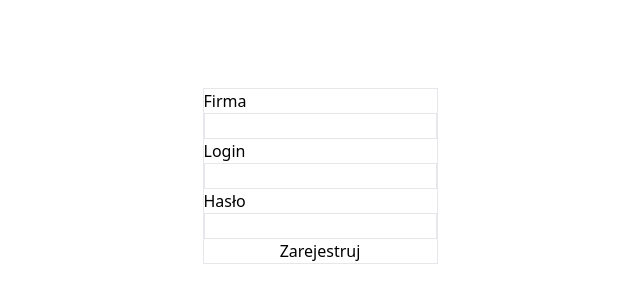
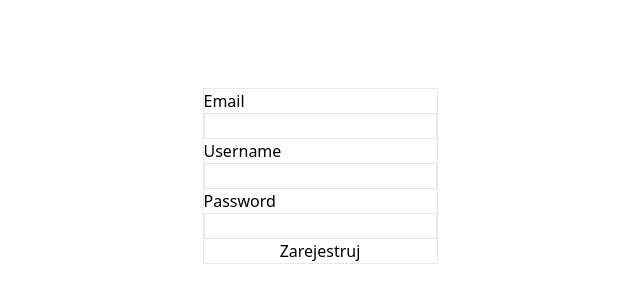
Before and after one commit to RSK-Software-Solutions/SchoolCanteenCLIENT, a React (Create React App) app: page /register in a window 1280 px wide. Shown: the part 224-524 px from the top of the page, without its empty margins (320-960 px from the left). Built offline with nearby package versions, Linux system fonts and the light colour scheme.

Commit message:
register repair and connected to backend

```diff
--- a/package.json
+++ b/package.json
@@ -15,8 +15,7 @@
     "react-dotenv": "^0.1.3",
     "react-router-dom": "^6.20.0",
     "react-scripts": "5.0.1",
-    "web-vitals": "^2.1.4",
-    "webpack-dev-server": "^4.15.1"
+    "web-vitals": "^2.1.4"
   },
   "scripts": {
     "start": "react-scripts start",
@@ -44,6 +43,7 @@
   },
   "devDependencies": {
     "axios": "^1.6.2",
-    "tailwindcss": "^3.3.5"
+    "tailwindcss": "^3.3.5",
+    "webpack-dev-server": "^4.15.1"
   }
 }
--- a/src/Components/Auth/HandleRegisterLogic.js
+++ b/src/Components/Auth/HandleRegisterLogic.js
@@ -1,27 +1,30 @@
 import axios from "axios";
 
-// const isExistingCompany = async (formData) => {
-//     const URL = process.env.REACT_APP_URL;
-//     try {
-//       const {companies} = await axios.get(URL + "/GetAll");
-//       return  companies.filter((Firm) => Firm.Name === formData.Name).length > 0;
-//     } catch (err) {
-//       console.error(err);
-//     }
-//   };
+const isExistingCompany = async (formData) => {
+  const ApiUrl = process.env.REACT_APP_URL;
+  console.log(ApiUrl + "jlasndfjaskfjasdf");
+  try {
+    const { companies } = await axios.get(ApiUrl+"api/Company/GetAll");
+    return companies.filter((Firm) => Firm.Name === formData.Name).length > 0;
+  } catch (err) {
+    console.error(err);
+  }
+};
 export const HandleRegisterCompany = async (formData) => {
-    // const URL = process.env.REACT_APP_URL;
+  const ApiUrl = process.env.REACT_APP_URL;
+  console.log(ApiUrl + "HANDLEREGISTERCOMPANY");
+  console.log(formData);
+  try {
 
-    try {
-      // if (await isExistingCompany(formData)) {
-      //   return;
-      // }
+    if (await isExistingCompany(formData)) {
+      return;
+    }
 
     if (!formData.Name) return;
     if (!formData.Login) return;
     if (!formData.Password) return;
 
-      await axios.post("/auth/register", formData);
+    await axios.post(ApiUrl+"Auth/Register");
   } catch (error) {
     return error;
   }
--- a/src/Components/Auth/Register.jsx
+++ b/src/Components/Auth/Register.jsx
@@ -4,15 +4,25 @@ import { HandleRegisterCompany } from "./HandleRegisterLogic";
 
 const Register = () => {
   const [formData, setFormData] = useState({
-    Name: "",
-    Login: "",
+    email: "",
+    userName: "",
     Password: "",
+    Role: "user",
   });
 
   const formFields = [
-    { label: "Firma", key: "Name" },
-    { label: "Login", key: "Login" },
-    { label: "Hasło", key: "Password" },
+    {
+      label: "Email",
+      key: "email",
+    },
+    {
+      label: "Username",
+      key: "userName",
+    },
+    {
+      label: "Password",
+      key: "Password",
+    },
   ];
 
   return (
@@ -24,17 +34,12 @@ const Register = () => {
             type="text"
             className="flex flex-col border"
             value={formData[field.key]}
-            onChange={(e) => handleChangeInput(setFormData, formData, field.key, e)}
+            onChange={(e) => handleChangeInput(setFormData, formData, e, field.key)}
           />
         </div>
       ))}
       <div className="text-center">
-        <button
-          type="button"
-          onClick={() => {
-            HandleRegisterCompany(formData);
-          }}
-        >
+        <button type="button" onClick={()=>HandleRegisterCompany(formData)}>
           Zarejestruj
         </button>
       </div>
```
Also changed, not shown: 1 other file (tests, documents, lock files or other folders). Lines whose indentation alone changed are shown as unchanged.
